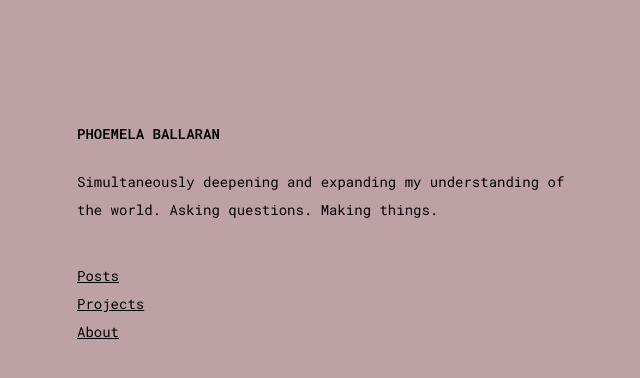
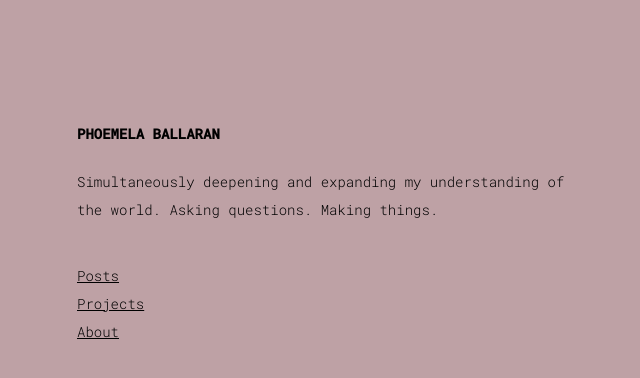
Before and after one commit to comoballar/phoemelaballaran.github.io, a Jekyll site: the page built from index.html, in a window 1280 px wide. Shown: the top 378 px of the page, without its empty margins (43-683 px from the left). Built offline with Jekyll 4.4.1, drawn with Linux system fonts in a browser that asks for light colours.

Commit message:
Update base.scss

```diff
--- a/_sass/base.scss
+++ b/_sass/base.scss
@@ -2,10 +2,10 @@
 $on-laptop:         800px !default;
 
 // typography
-@import url('https://fonts.googleapis.com/css?family=Roboto+Mono:400,600');
+@import url('https://fonts.googleapis.com/css?family=Roboto+Mono:300,500');
 $robotomono:       'Roboto Mono', monospace;
 $font__size:        14px;
-$font__weight:      400;
+$font__weight:      300;
 $font__line-height: 2;
 
 // colors
```
